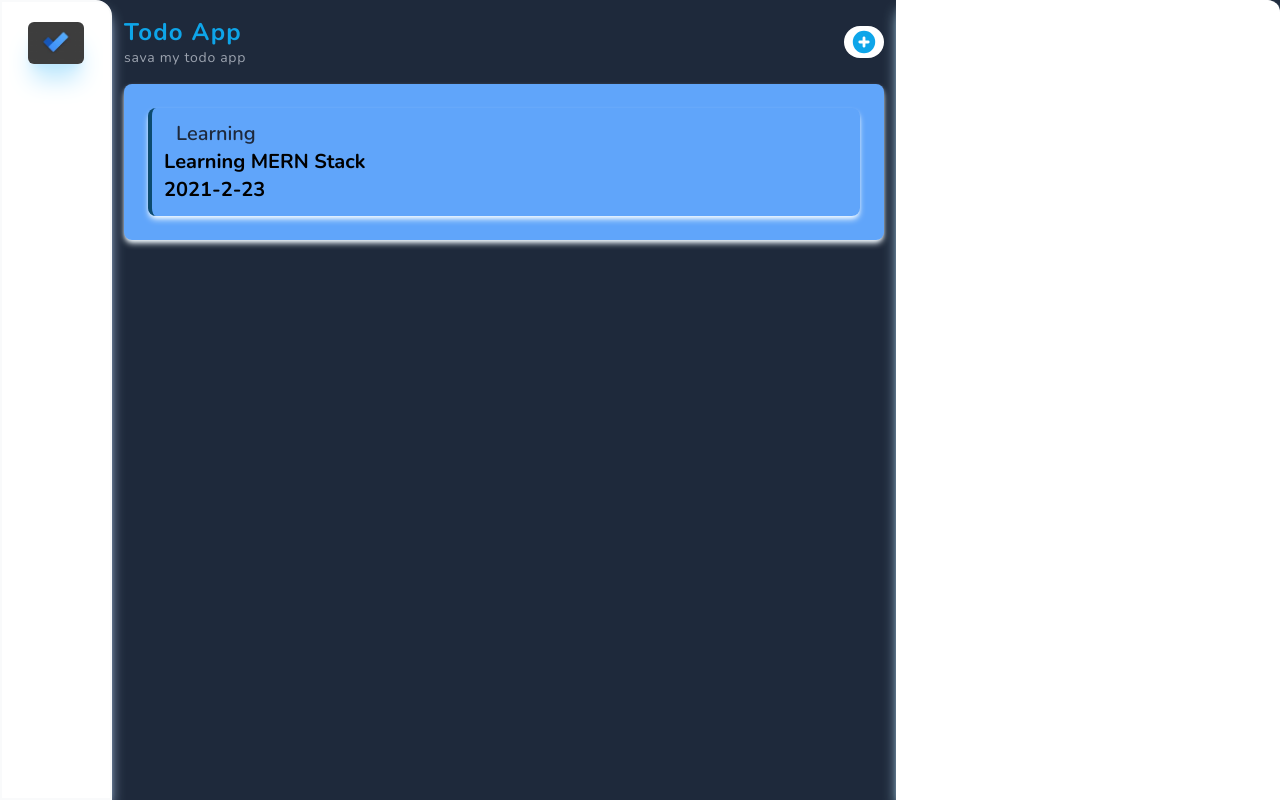
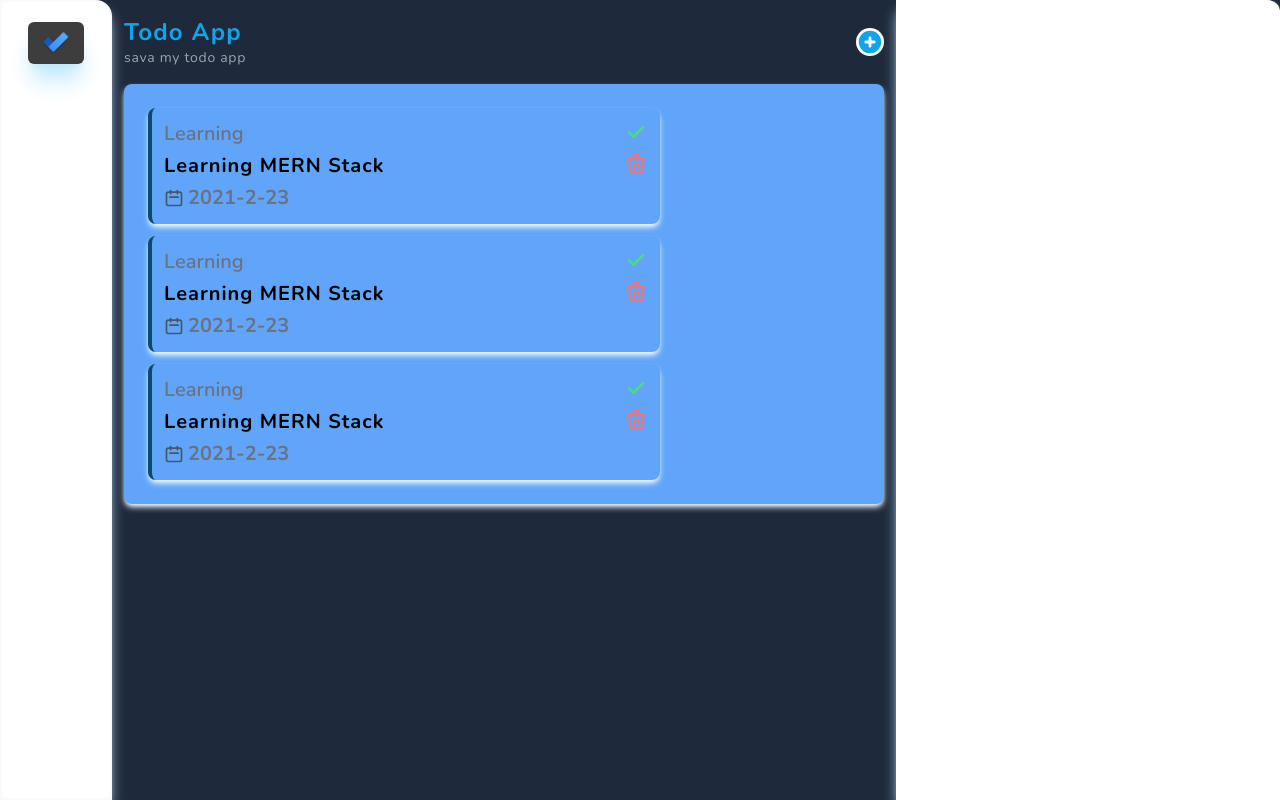
Before and after one commit to SubairMohamed/todo-app, a React (Create React App) app: page / in a window 1280 px wide. Built offline with nearby package versions, Linux system fonts and the light colour scheme.

Commit message:
todo-seven

```diff
--- a/src/components/Main/Main.jsx
+++ b/src/components/Main/Main.jsx
@@ -1,4 +1,6 @@
-import { PlusCircleIcon } from '@heroicons/react/solid';
+import { PlusCircleIcon, CheckIcon } from '@heroicons/react/solid';
+import { CalendarIcon, TrashIcon, } from '@heroicons/react/outline';
+
 
 const Main = () => {
     return (
@@ -9,7 +11,7 @@ const Main = () => {
                     <h1 className="text-2xl font-bold tracking-wider text-sky-500">Todo App</h1>
                     <p className="text-sm text-gray-400 tracking-wider">sava my todo app</p>
                 </div>
-                <div className="bg-white rounded-full w-10 h-8 flex justify-center items-center  text-xl">
+                <div className="bg-white rounded-full w-7  flex justify-center items-center  text-xl">
                     <button>
                         <PlusCircleIcon className='w-7 h-7 text-sky-500 rounded-full' />
                     </button>
@@ -19,13 +21,65 @@ const Main = () => {
             {/* Main */}
             <main className="bg-blue-400 card-white">
                 <div id='tasks'>
-                    <div id='task' className='card-white border-l-4 border-sky-900'>
-                        <div>
-                            <h5 className='font-semibold ml-3 text-slate-800'>Learning</h5>
+
+                    {/* task one */}
+                    <div id='task' className='card-white border-l-4 border-sky-900 flex justify-between max-w-lg'>
+                        <div id='left-side'>
+                            <div id='category'>
+                                <h5 className='font-semibold text-gray-500'>Learning</h5>
+                            </div>
+                            <div id='content' className='mt-1'>
+                                <h1 className='text-xl font-bold tracking-wider'>Learning MERN Stack</h1>
+                                <div className='flex mt-1 gap-1 items-center'>
+                                    <CalendarIcon className='w-5 h-5 text-gray-600' />
+                                    <span className='text-md text-gray-500'>2021-2-23</span>
+                                </div>
+                            </div>
                         </div>
-                        <div>
-                            <h1>Learning MERN Stack</h1>
-                            <span>2021-2-23</span>
+                        <div id='right-side' className='flex flex-col gap-2'>
+                            <CheckIcon className='w-6 h-6 cursor-pointer text-green-400' />
+                            <TrashIcon className='w-6 h-6 cursor-pointer text-red-400' />
+                        </div>
+                    </div>
+
+                    {/* task two  */}
+                    <div id='task' className='card-white border-l-4 border-sky-900 flex justify-between max-w-lg'>
+                        <div id='left-side'>
+                            <div id='category'>
+                                <h5 className='font-semibold text-gray-500'>Learning</h5>
+                            </div>
+                            <div id='content' className='mt-1'>
+                                <h1 className='text-xl font-bold tracking-wider'>Learning MERN Stack</h1>
+                                <div className='flex mt-1 gap-1 items-center'>
+                                    <CalendarIcon className='w-5 h-5 text-gray-600' />
+                                    <span className='text-md text-gray-500'>2021-2-23</span>
+                                </div>
+                            </div>
+                        </div>
+                        <div id='right-side' className='flex flex-col gap-2'>
+                            <CheckIcon className='w-6 h-6 cursor-pointer text-green-400' />
+                            <TrashIcon className='w-6 h-6 cursor-pointer text-red-400' />
+                        </div>
+                    </div>
+
+                    {/* task three */}
+
+                    <div id='task' className='card-white border-l-4 border-sky-900 flex justify-between max-w-lg'>
+                        <div id='left-side'>
+                            <div id='category'>
+                                <h5 className='font-semibold text-gray-500'>Learning</h5>
+                            </div>
+                            <div id='content' className='mt-1'>
+                                <h1 className='text-xl font-bold tracking-wider'>Learning MERN Stack</h1>
+                                <div className='flex mt-1 gap-1 items-center'>
+                                    <CalendarIcon className='w-5 h-5 text-gray-600' />
+                                    <span className='text-md text-gray-500'>2021-2-23</span>
+                                </div>
+                            </div>
+                        </div>
+                        <div id='right-side' className='flex flex-col gap-2'>
+                            <CheckIcon className='w-6 h-6 cursor-pointer text-green-400' />
+                            <TrashIcon className='w-6 h-6 cursor-pointer text-red-400' />
                         </div>
                     </div>
                 </div>
```
